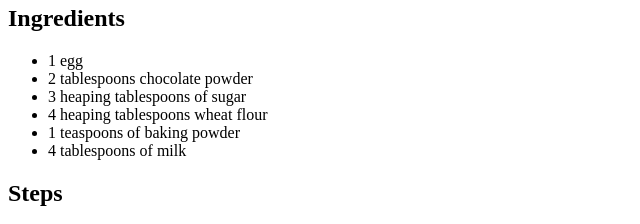
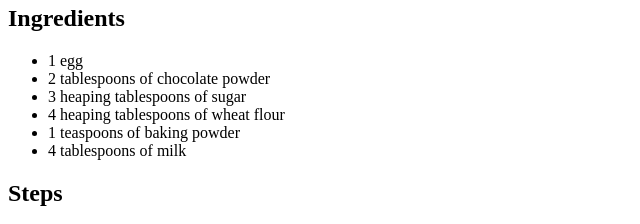
Before and after one commit to Lilwgld/odin-recipes, a plain HTML site: page mug cake.html in a window 1280 px wide. Shown: the part 533-757 px from the top of the page, 0-640 px from the left. Drawn offline with Linux system fonts and the light colour scheme.

Commit message:
Grammar correction

```diff
--- a/mug cake.html
+++ b/mug cake.html
@@ -11,9 +11,9 @@
     <h2>Ingredients</h2>
         <ul>
             <li>1 egg</li>
-            <li>2 tablespoons chocolate powder</li>
+            <li>2 tablespoons of chocolate powder</li>
             <li>3 heaping tablespoons of sugar</li>
-            <li>4 heaping tablespoons wheat flour</li>
+            <li>4 heaping tablespoons of wheat flour</li>
             <li>1 teaspoons of baking powder</li>
             <li>4 tablespoons of milk</li>
         </ul>
```
